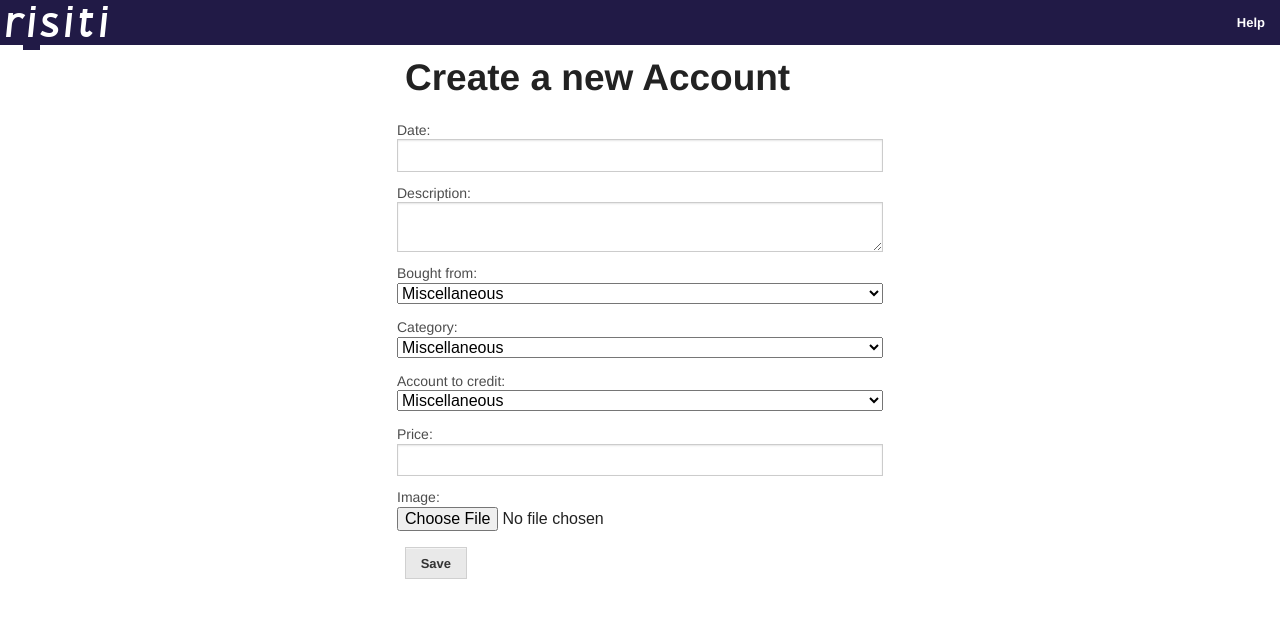
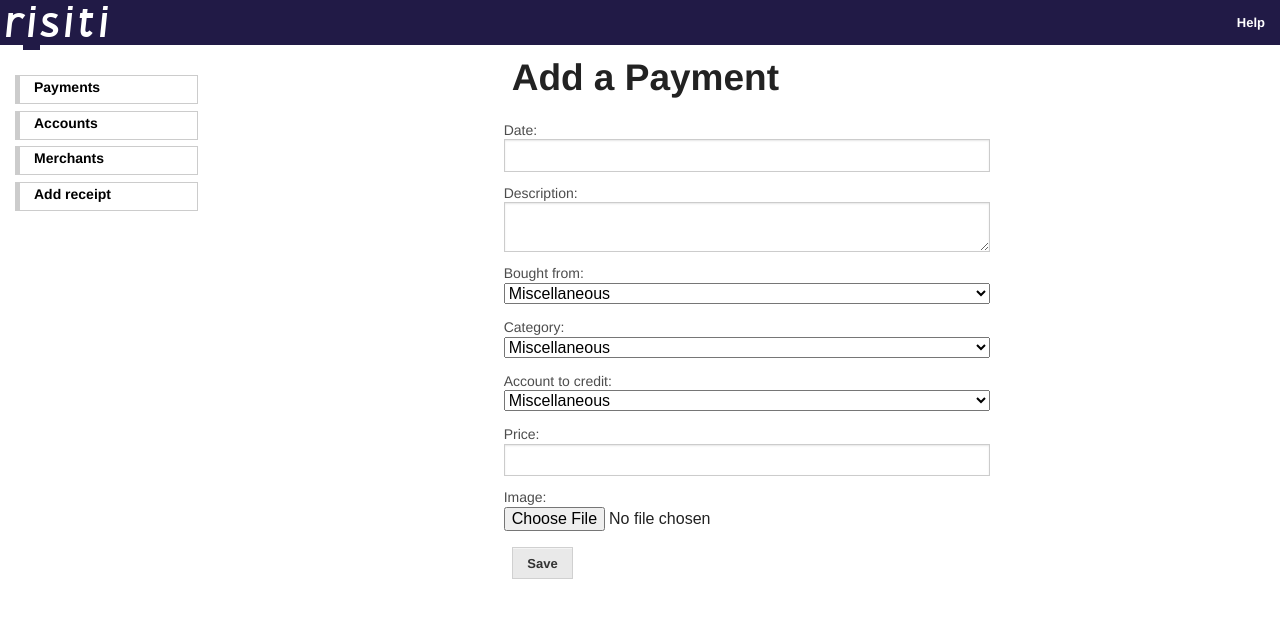
Before and after one commit to geoffreymuchai/risiti, a Django app: page /receipt/create/ in a window 1280 px wide. Shown: the top 618 px of the page. Run offline with Django 3.2, Linux system fonts and the light colour scheme; data comes from the database, SQL or seed files in the repository; data that the repository does not hold is empty; some libraries are stand-ins or nearby versions.

Commit message:
Refactored Receipt to make it more semantic and styled the payment list

```diff
--- a/receipts/forms.py
+++ b/receipts/forms.py
@@ -1,5 +1,5 @@
 from django import forms
-from receipts.models import Account, Category, Merchant, Receipt
+from receipts.models import Account, Category, Merchant, Payment
 
 class AccountForm(forms.ModelForm):
 	class Meta:
@@ -16,9 +16,9 @@ class MerchantForm(forms.ModelForm):
 		model = Merchant
 		fields = ['name', 'description', 'total_amount_debited']
 
-class ReceiptForm(forms.ModelForm):
+class PaymentForm(forms.ModelForm):
 	class Meta:
-		model = Receipt
+		model = Payment
 		widgets = {
 				"date":forms.TextInput(attrs={'id':'datepicker'})
 			}
--- a/receipts/models.py
+++ b/receipts/models.py
@@ -13,7 +13,7 @@ def get_default_account():
 	Account.objects.get_or_create(name="Miscellaneous")[0]
 
 
-class Receipt(models.Model):
+class Payment(models.Model):
 	date_created = models.DateTimeField(auto_now_add=True)
 	date = models.DateField()
 	bought_from = models.ForeignKey('Merchant', default=get_default_merchant)
@@ -21,7 +21,7 @@ class Receipt(models.Model):
 	category = models.ForeignKey('Category', default=get_default_category)
 	account_to_credit = models.ForeignKey('Account', default=get_default_account)
 	price = models.DecimalField(max_digits=9, decimal_places=2)
-	image = models.ImageField(upload_to='receipts/%Y/%m/%d')
+	image = models.ImageField(upload_to='receipts/%Y/%m/%d', blank=True)
 
 	def __unicode__(self):
 		return "%s | %s | %s" % (
@@ -29,26 +29,26 @@ class Receipt(models.Model):
 				self.bought_from,
 				self.description)
 
-class ReceiptText(models.Model):
+class Receipt(models.Model):
 	date_created = models.DateTimeField(auto_now_add=True)
-	receipt = models.ForeignKey('Receipt')
-	text = models.TextField(blank=True)
+	receipt = models.ForeignKey('Payment')
+	description = models.TextField(blank=True)
 
 def scan_receipts_for_text(sender, instance, created, **kwargs):
-	if created:
+	if created and instance.image:
 		image_path = settings.PROJECT_PATH + instance.image.url
 		print "Scanning image path:%s for text" % (image_path)
 		if image_path is not '':
 			try:
 				image_text = tesseract.image_file_to_string(image_path, graceful_errors=True)
-				receipt_text = ReceiptText(receipt=instance, text=image_text)
+				receipt_text = Receipt(receipt=instance, text=image_text)
 				receipt_text.save()
 			except Exception, e:
 				print "An error occurred while processing the image"
 		else:
 			print "No image to scan :("
 
-post_save.connect(scan_receipts_for_text, sender=Receipt, dispatch_uid="get_image_text")
+post_save.connect(scan_receipts_for_text, sender=Payment, dispatch_uid="get_image_text")
 
 class Merchant(models.Model):
 	name = models.CharField(max_length=255)
--- a/receipts/views.py
+++ b/receipts/views.py
@@ -3,31 +3,31 @@ from django.shortcuts import render, get_object_or_404
 from django.views import generic
 from django.views.generic import CreateView
 
-from receipts.models import Receipt, ReceiptText, Account, Category, Merchant
-from receipts.forms import AccountForm, CategoryForm, MerchantForm, ReceiptForm
+from receipts.models import Payment, Receipt, Account, Category, Merchant
+from receipts.forms import AccountForm, CategoryForm, MerchantForm, PaymentForm
 
 def index(request):
 	return render(request, 'risiti/index.html')
 
-class ReceiptCreateView(CreateView):
-	form_class = ReceiptForm
-	model = Receipt
+class PaymentCreateView(CreateView):
+	form_class = PaymentForm
+	model = Payment
 	template_name = "risiti/base_form.html"
-	success_url = '/receipt/text/'
+	success_url = '/receipt/'
 
+
+class PaymentListView(generic.ListView):
+	queryset = Payment.objects.order_by('-date_created')
+	context_object_name = "payment_list"
+	template_name = "risiti/receipt_list.html"
 
 class ReceiptListView(generic.ListView):
 	queryset = Receipt.objects.order_by('-date_created')
-	context_object_name = "receipt_list"
-	template_name = "risiti/receipt_list.html"
-
-class ReceiptTextListView(generic.ListView):
-	queryset = ReceiptText.objects.order_by('-date_created')
 	context_object_name = "receipt_text_list"
 	template_name = "risiti/base_list.html"
 
-class ReceiptDetailView(generic.DetailView):
-	model = Receipt
+class PaymentDetailView(generic.DetailView):
+	model = Payment
 	template_name = "risiti/receipts_detail.html"
 
 
--- a/risiti/urls.py
+++ b/risiti/urls.py
@@ -12,14 +12,14 @@ urlpatterns = patterns('',
     # url(r'^$', 'risiti.views.home', name='home'),
     # url(r'^risiti/', include('risiti.foo.urls')),
 	url(r'^$', "receipts.views.index", name = 'index'),
-	url(r'^account/$', views.AccountListView.as_view(), name="account"),
-	url(r'^account/create/$', views.AccountCreateView.as_view()),
-	url(r'^category/$', views.CategoryListView.as_view()),
-	url(r'^category/create/$', views.CategoryCreateView.as_view()),
-	url(r'^merchant/$', views.MerchantListView.as_view()),
-	url(r'^merchant/create/$', views.MerchantCreateView.as_view()),
-	url(r'^receipt/create/$', views.ReceiptCreateView.as_view()),
-	url(r'^receipt/$', views.ReceiptListView.as_view()),
-	url(r'^receipt/text/$', views.ReceiptTextListView.as_view()),
+	url(r'^account/$', views.AccountListView.as_view(), name="account_list"),
+	url(r'^account/create/$', views.AccountCreateView.as_view(), name="account_create"),
+	url(r'^category/$', views.CategoryListView.as_view(), name = 'category_list'),
+	url(r'^category/create/$', views.CategoryCreateView.as_view(), name = 'category_create'),
+	url(r'^merchant/$', views.MerchantListView.as_view(), name = 'merchant_list'),
+	url(r'^merchant/create/$', views.MerchantCreateView.as_view(), name="merchant_create"),
+	url(r'^receipt/create/$', views.PaymentCreateView.as_view(), name="payment_create"),
+	url(r'^receipt/$', views.PaymentListView.as_view(), name="payment_list"),
+	url(r'^receipt/text/$', views.ReceiptListView.as_view(), name="receipt_text"),
     url(r'^admin/', include(admin.site.urls)),
 ) + static(settings.MEDIA_URL, document_root=settings.MEDIA_ROOT)
--- a/static/css/main.css
+++ b/static/css/main.css
@@ -51,6 +51,7 @@ button, .button {
 	-moz-box-shadow: 0px 2px 1px #888;
 	-webkit-box-shadow: 0px 2px 1px #888;
 	box-shadow: 0px 2px 1px #888;
+	font-size: 12px;
 }
 
 .card ul {
@@ -61,3 +62,32 @@ button, .button {
 	margin: 0px auto;
 
 }
+
+.side-nav {
+	margin-top: 1em;
+	font-weight: bold;
+}
+
+.card table {
+	margin: 0px auto;
+}
+
+.side-nav li {
+	border-top: 1px solid #ccc;
+	border-bottom: 1px solid #ccc;
+	border-left: 5px solid #ccc;
+	border-right: 1px solid #ccc;
+	padding-bottom: 5px;
+}
+.side-nav li a {
+	color: #000;
+	margin-left: 1em;
+}
+
+.side-nav li a:hover {
+	text-decoration: underline;
+}
+
+div.ui-datepicker {
+	font-size: 11px;
+}
--- a/templates/risiti/base.html
+++ b/templates/risiti/base.html
@@ -36,8 +36,22 @@
 				</ul>
 			</section>
 		</nav>
-		{% block content %}
-		{% endblock %}
+
+		<div class="content">
+			<div class="large-2 columns">
+				<ul class="side-nav">
+					<li><a href="{% url 'payment_list' %}">Payments</a></li>
+					<li><a href="{% url 'account_list' %}">Accounts</a></li>
+					<li><a href="{% url 'merchant_list' %}">Merchants</a></li>
+					<li><a href="{% url 'payment_create' %}">Add receipt</a></li>
+				</ul>
+			</div>
+			<div class="large-10 columns">
+				{% block content %}
+				{% endblock %}
+			</div>
+		</div>
+
 		<script src="{% static 'js/vendor/jquery-1.10.2.min.js' %}"></script>
 		<script src="{% static 'js/plugins.js' %}"></script>
 		<link rel="stylesheet"  href="{% static 'css/jquery-ui-1.10.3.min.css' %}">
--- a/templates/risiti/base_form.html
+++ b/templates/risiti/base_form.html
@@ -3,7 +3,7 @@
 	<form action="" method="post" {% if form.is_multipart %}enctype="multipart/form-data"{% endif %}>{% csrf_token %}
 		<div class="row">
 			<div class="large-6 large-centered columns">
-				<h2>Create a new Account</h2>
+				<h2>Add a Payment</h2>
 				{% for field in form %}
 					<div class="row">
 						{{ field.errors }}
```
Also changed, not shown: templates/risiti/base_list.html (+16 -2 lines), templates/risiti/receipt_list.html (+26 -20 lines).
